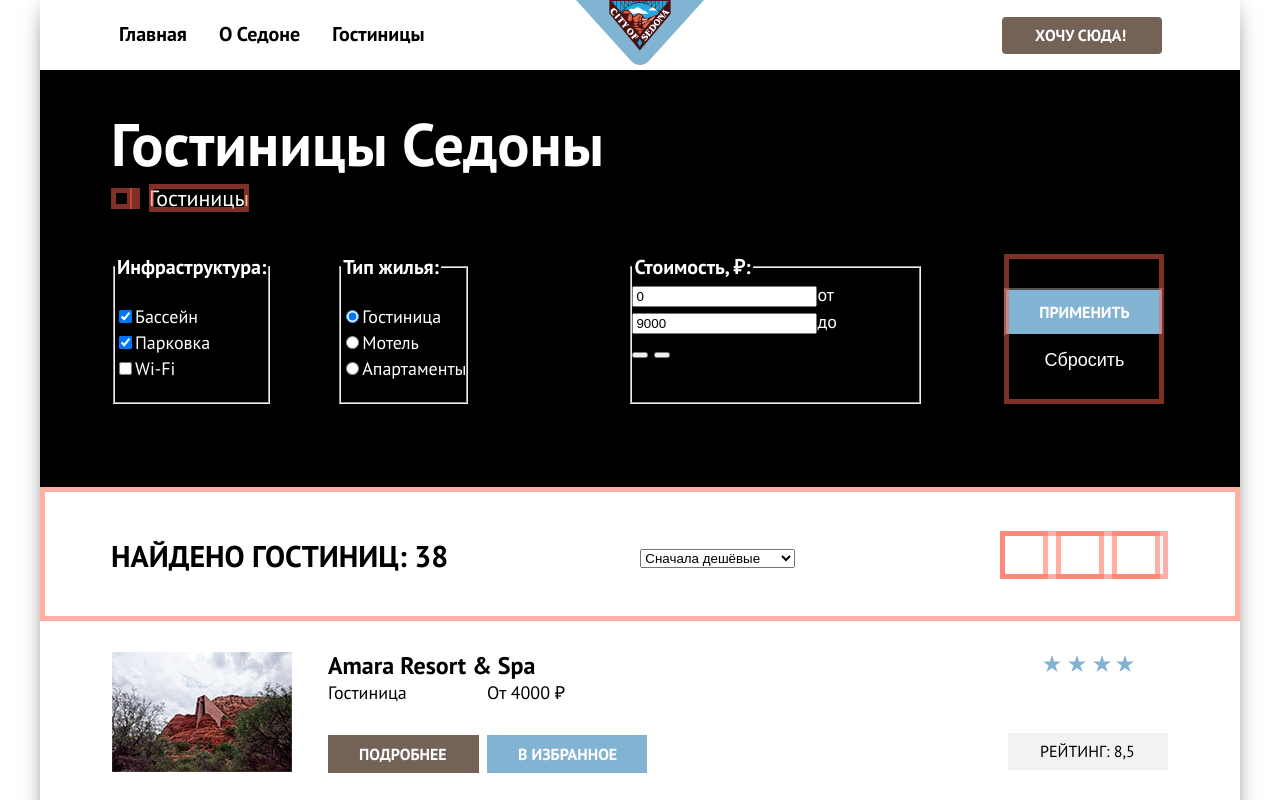
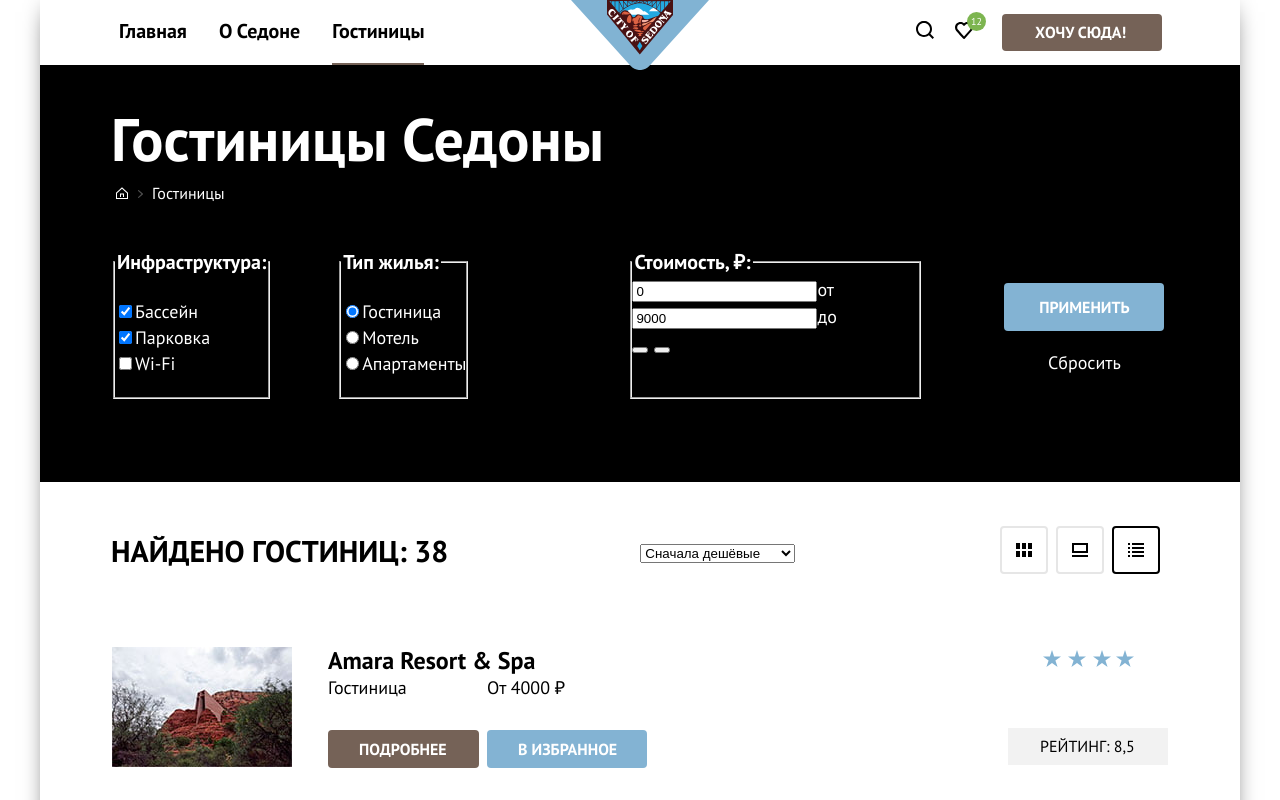
Before and after one commit to MarinaTymancha/1873177-sedona-32, a plain HTML site: page catalog.html in a window 1280 px wide. Shown: the top 800 px of the page. Drawn offline with Linux system fonts and the light colour scheme.

Commit message:
Декоративные элементы на внутренней странице

```diff
--- a/catalog.html
+++ b/catalog.html
@@ -11,26 +11,29 @@
         <nav class="navigation">
           <ul class="navigation-list">
             <li class="navigation-item">
-              <a class="navigation-link navigation-link-current" href="index.html">Главная</a>
+              <a class="navigation-link" href="index.html">Главная</a>
             </li>
             <li class="navigation-item">
               <a a class="navigation-link" href="#">О Седоне</a>
             </li>
-            <li class="navigation-item">
-              <a a class="navigation-link">Гостиницы</a>
+            <li class="navigation-item navigation-item-current">
+              <a a class="navigation-link navigation-link-current">Гостиницы</a>
             </li>
           </ul>
-          <a href="index.html">
-            <img class="logo" src="img/sedona-logo.svg" width="138" height="70" alt="Логотип сайта.">
+          <a class="logo" href="index.html">
+            <img src="img/sedona-logo.svg" width="138" height="70" alt="Логотип сайта.">
           </a>
           <ul class="navigation-user-list">
             <li class="navigation-user-item">
               <a class="navigation-user-link navigation-user-link-search" href="#">
+                <svg width="18" height="18" viewbox="0 0 18 18" fill="none" xmlns="http://www.w3.org/2000/svg"><g clip-path="url(#a)"><path d="m18 16.5-3.7-3.7c1-1.3 1.7-3 1.7-4.9 0-4.4-3.6-8-8-8S0 3.6 0 8c0 4.4 3.6 8 8 8 1.8 0 3.5-.6 4.9-1.7l3.7 3.7 1.4-1.5ZM8 14c-3.3 0-6-2.7-6-6s2.7-6 6-6 6 2.7 6 6-2.7 6-6 6Z" fill="#000"/></g><defs><clipPath id="a"><path fill="#fff" d="M0 0h18v18H0z"/></clipPath></defs></svg>
                 <span class="visually-hidden">Поиск</span>
               </a>
             </li>
             <li class="navigation-user-item">
               <a class="navigation-user-link navigation-user-link-favorite" href="#">
+                <svg width="18" height="17" viewBox="0 0 18 17" fill="none" xmlns="http://www.w3.org/2000/svg"><path d="M8.9 17C8.6 17 8.3 16.9 8.1 16.6C2.7 10.5 1.4 9.1 1.1 8.7C0.4 7.8 0 6.6 0 5.4C0 2.4 2.4 0 5.5 0C6.8 0 8 0.5 9 1.3C10 0.5 11.3 0 12.5 0C15.5 0 18 2.4 18 5.4C18 6.7 17.5 7.9 16.7 8.8L9.7 16.7C9.5 16.9 9.3 17 8.9 17ZM2.9 7.5C3.2 7.9 6.4 11.5 9 14.4L15.2 7.4C15.7 6.9 15.9 6.2 15.9 5.4C15.9 3.6 14.4 2.1 12.6 2.1C11.6 2.1 10.6 2.6 9.9 3.4C9.6 3.7 9.3 3.8 9 3.8C8.7 3.8 8.4 3.6 8.2 3.4C7.5 2.6 6.5 2.1 5.5 2.1C3.7 2.1 2.2 3.6 2.2 5.4C2.1 6.3 2.5 7 2.9 7.5C2.8 7.5 2.8 7.5 2.9 7.5Z" fill="black"/></svg>
+                <span class="favorite-count">12</span>
                 <span class="visually-hidden">Избранное</span>
               </a>
             </li>
@@ -49,18 +52,20 @@
             </h1>
             <ul class="breadcrumbs">
               <li class="breadcrumbs-item">
-                <a class="breadcrumbs-link breadcrumbs-link-home" href="index.html">
+                <a class="breadcrumbs-link-home" href="index.html">
+                  <svg width="12" height="12" viewBox="0 0 12 12" fill="none" xmlns="http://www.w3.org/2000/svg">
+                    <path d="M6 0.299988L0 5.79999V12H12V5.79999L6 0.299988ZM11 11H1V6.19999L6 1.69999L11 6.19999V11Z" fill="white"/>
+                    <path d="M4 10H5V7.5H7V10H8V6.5H4V10Z" fill="white"/>
+                  </svg>
                   <span class="visually-hidden">Главная страница</span>
                 </a>
               </li>
-              <li class="breadcrumbs-link breadcrumbs-link-index">
-              </li>
+
               <li class="breadcrumbs-item">
-                <a class="breadcrumbs-link">Гостиницы</a>
+                <a class="breadcrumbs-link-current" href="catalog.html">Гостиницы</a>
               </li>
             </ul>
           </header>
-
 
           <h2 class="visually-hidden">
             Фильтры поиска
@@ -123,7 +128,7 @@
             </fieldset>
             <div class="submit-reset">
               <button class="button search-filter-button" type="submit">Применить</button>
-              <button class="reset-button" type="reset">Сбросить</button>
+              <button class="button reset-button" type="reset">Сбросить</button>
             </div>
           </form>
         </section>
@@ -152,17 +157,17 @@
 
             <ul class="sorting-display">
               <li>
-                <a class="display-item" href="#">
+                <a class="display-item display-item-cards" href="#">
                   <span class="visually-hidden">Показать карточки</span>
                 </a>
               </li>
               <li>
-                <a class="display-item" href="#">
+                <a class="display-item display-item-slideshow" href="#">
                   <span class="visually-hidden">Крупные значки</span>
                 </a>
               </li>
               <li>
-                <a class="display-item" href="#" class="active">
+                <a class="display-item display-item-list" href="#" class="active">
                   <span class="visually-hidden">Показать список</span>
                 </a>
               </li>
--- a/styles/styles.css
+++ b/styles/styles.css
@@ -256,6 +256,7 @@ body {
   margin-left: 10px;
   height: 65px;
   cursor: pointer;
+  outline: none;
 }
 
 .main-container {
@@ -489,32 +490,75 @@ body {
   margin-top: 0;
   margin-bottom: 45px;
   padding: 0;
-  font-size: 16pxdi;
-  line-height: 21px;
+  font-size: 16px;
+  line-height: 20px;
   list-style-type: none;
 }
 
-.breadcrumbs-link {
-  color:#ffffff;
-  text-decoration: none;
-  outline: 5px solid rgba(255, 99, 78, 0.5);
-  outline-offset: -5px;
+.breadcrumbs-item:nth-child(2) {
+  position: relative;
+  margin-left: 13px;
+}
+
+.breadcrumbs-item:nth-child(2)::before {
+  position: absolute;
+  content: url("../img/catalog/index.svg");
+  left: -8px;
+  top: -1px;
+  opacity: 30%;
 }
 
 .breadcrumbs-link-home {
-  display: block;
-  min-width: 21px;
+  display: flex;
+  justify-content: center;
+  align-items: center;
+  min-width: 22px;
   min-height: 21px;
-  outline: 5px solid rgba(255, 99, 78, 0.5);
-  outline-offset: -5px;
 }
 
-.breadcrumbs-link-index {
-  min-width: 6px;
-  min-height: 8px;
-  margin-right: 11px;
-  outline: 5px solid rgba(255, 99, 78, 0.5);
-  outline-offset: -5px;
+.breadcrumbs-link-home svg {
+  margin-bottom: 2px;
+}
+
+.breadcrumbs-link-home:hover path {
+  fill: #ffffff99;
+}
+
+.breadcrumbs-link-home:focus {
+  outline: 3px solid #83B3D3;
+  border-radius: 2px;
+}
+
+.breadcrumbs-link-home:active {
+  outline: none;
+}
+
+.breadcrumbs-link-home:active path {
+  fill: #ffffff4d;
+}
+
+.breadcrumbs-link-current {
+  color:#ffffff;
+  text-decoration: none;
+  padding: 0 6px 2px 6px;
+}
+
+.breadcrumbs-link-current:hover {
+  color: #ffffff99;
+}
+
+.breadcrumbs-link-current:focus {
+  outline: 3px solid #83B3D3;
+  outline-offset: -2px;
+  border-radius: 2px;
+}
+
+.breadcrumbs-link-current:active {
+  color: #ffffff4d;
+}
+
+.breadcrumbs-link-current:active {
+  outline: none;
 }
 
 .inner-filters {
@@ -569,8 +613,6 @@ body {
   flex-direction: column;
   margin-left: 81px;
   padding-top: 34px;
-  outline: 5px solid rgba(255, 99, 78, 0.5);
-  outline-offset: -5px;
 }
 
 .search-filter-button {
@@ -580,24 +622,62 @@ body {
   background-color: #83B3D3;
   min-width: 160px;
   min-height: 48px;
+  margin-bottom: 20px;
+  border: none;
+  border-radius: 4px;
+  cursor: pointer;
+}
+
+.search-filter-button:hover {
+  background-color: #68A2CA;
+}
+
+.search-filter-button:focus {
+  background-color: #68A2CA;
+  outline: 3px solid #FFFFFF;
+}
+
+.search-filter-button:active {
+  background-color: #68A2CA;
+  color: #ffffff4d;
+  outline: none;
 }
 
 .reset-button {
+  align-self: center;
   font-size: 18px;
+  font-weight: 400;
   line-height: 23px;
+  text-transform: none;
   color: #ffffff;
+  padding-top: 0;
+  padding-bottom: 3px;
   background-color: transparent;
   border: none;
-  min-width: 160px;
-  min-height: 48px;
+  min-width: 94px;
+  min-height: 26px;
+  cursor: pointer;
+}
+
+.reset-button:hover {
+  color:#ffffff99
+}
+
+.reset-button:focus {
+  color:#ffffff;
+  outline: 3px solid #83B3D3;
+  border-radius: 2px;
+}
+
+.reset-button:active {
+  color: #ffffff4d;
+  outline: none;
 }
 
 .sorting-container {
   display: flex;
   align-items: center;
   padding: 44px 72px 42px 71px;
-  outline: 5px solid rgba(255, 99, 78, 0.5);
-  outline-offset: -5px;
 }
 
 .results {
@@ -614,8 +694,6 @@ body {
   padding-left: 0;
   margin: 0 0 0 auto;
   list-style: none;
-  outline: 5px solid rgba(255, 99, 78, 0.5);
-  outline-offset: -5px;
 }
 
 .display-item {
@@ -623,8 +701,38 @@ body {
   width: 48px;
   height: 48px;
   margin-right: 8px;
-  outline: 5px solid rgba(255, 99, 78, 0.5);
-  outline-offset: -5px;
+  border: 2px solid #E6E6E6;
+  border-radius: 4px;
+  box-sizing: border-box;
+  background-repeat: no-repeat;
+  background-size: 16px 14px;
+  background-position: center;
+}
+
+.display-item:hover {
+  border: 2px solid #83B3D3;
+}
+
+.display-item:focus {
+  border: 2px solid #83B3D3;
+  outline: none;
+}
+
+.display-item:active {
+  border: 2px solid #000000;
+}
+
+.display-item-cards {
+  background-image: url("../img/catalog/view-cards.svg");
+}
+
+.display-item-slideshow {
+  background-image: url("../img/catalog/view-slideshow.svg");
+}
+
+.display-item-list {
+  background-image: url("../img/catalog/view-list.svg");
+  border: 2px solid #000000;
 }
 
 .hotels-list {
@@ -649,11 +757,29 @@ body {
   padding-top: 2px;
 }
 
+.item-image:hover img {
+  opacity: 60%;
+}
+
+.item-image:focus {
+  outline: none;
+}
+
+.item-image:focus img {
+  outline: 3px solid #83B3D3;
+}
+
+.item-image:active img {
+  opacity: 30%;
+  outline: none;
+}
+
 .item-description {
   grid-column: 2 / 3;
 }
 
 .hotel-title {
+  display: flex;
   color: #000000;
   font-size: 24px;
   font-weight: 700;
@@ -662,8 +788,37 @@ body {
   text-decoration: none;
 }
 
+.hotel-title:hover {
+  color: #756257;
+}
+
+.hotel-title:focus {
+  color: #756257;
+  outline: none;
+}
+
 .hotel-title h4 {
+  position: relative;
   margin: 0;
+}
+
+.hotel-title:focus h4::before {
+  position: absolute;
+  content: "";
+  border: 3px solid #83B3D3;
+  border-radius: 8px;
+  width: calc(100% + 12px + 12px);
+  height: calc(100% + 7px + 7px);
+  top: -10px;
+  left: -15px;
+}
+
+.hotel-title:active {
+  color: #7562574d;
+}
+
+.hotel-title:active h4::before {
+  display: none;
 }
 
 .hotel-variant {
@@ -690,7 +845,23 @@ body {
   padding: 9px 32px 8px 31px;
   min-width: 151px;
   min-height: 37px;
+  border-radius: 4px;
   box-sizing: border-box;
+}
+
+.product-card-button:hover {
+  background-color: #615048;
+}
+
+.product-card-button:focus {
+  background-color: #615048;
+  outline: 3px solid #83B3D3;
+}
+
+.product-card-button:active {
+  color: #ffffff4d;
+  background-color: #615048;
+  outline: none;
 }
 
 .item-description p:nth-child(4) {
@@ -711,7 +882,26 @@ body {
   padding: 9px 29px 8px 31px;
   min-width: 160px;
   min-height: 37px;
+  border-radius: 4px;
   box-sizing: border-box;
+}
+
+.favorite-button:hover {
+  background-color: #68A2CA;
+  outline: 1px solid #756257;
+  outline-offset: -1px;
+}
+
+.favorite-button:focus {
+  background-color: #68A2CA;
+  outline: 3px solid #756257;
+}
+
+.favorite-button:active {
+  background-color: #68A2CA;
+  color: #ffffff4d;
+  outline: 1px solid #756257;
+  outline-offset: -1px;
 }
 
 .favorite-button-green {
@@ -724,7 +914,23 @@ body {
   padding: 9px 27px 8px 29px;
   min-width: 160px;
   min-height: 37px;
+  border-radius: 4px;
   box-sizing: border-box;
+}
+
+.favorite-button-green:hover {
+  background-color: #6C9E42;
+}
+
+.favorite-button-green:focus {
+  background-color: #6C9E42;
+  outline: 3px solid #756257;
+}
+
+.favorite-button-green:active {
+  background-color: #6C9E42;
+  color: #ffffff4d;
+  outline: none;
 }
 
 .item-rating {
@@ -766,8 +972,6 @@ body {
   display: flex;
   align-items: center;
   padding: 0 72px 0 72px;
-  outline: 5px solid rgba(255, 99, 78, 0.5);
-  outline-offset: -5px;
 }
 
 .pagination {
@@ -782,6 +986,22 @@ body {
   width: 625px;
   height: 55px;
   margin: 0 287px 30px 288px;
+  border-radius: 4px;
+}
+
+.pagination-show-more:hover {
+  background-color: #68A2CA;
+}
+
+.pagination-show-more:focus {
+  background-color: #68A2CA;
+  outline: 3px solid #756257;
+}
+
+.pagination-show-more:active {
+  background-color: #68A2CA;
+  color: #ffffff4d;
+  outline: none;
 }
 
 .pagination-show-more, .subscribe-button, .pagination-link  {
@@ -797,16 +1017,17 @@ body {
   margin-right: 7px;
 }
 
+.pagination-item:last-child a {
+  padding: 15px 16px 21px 16px;
+}
+
 .pagination-link {
   display: block;
   box-sizing: border-box;
   width: 55px;
   height: 55px;
   padding: 16px 16px 17px 21px;
-}
-
-.pagination-item:last-child a {
-  padding: 15px 16px 21px 16px;
+  border-radius: 4px;
 }
 
 .pagination-current {
@@ -814,6 +1035,22 @@ body {
   line-height: 26px;
   color: #000000;
   background-color: #F2F2F2;
+  cursor: auto;
+}
+
+.pagination-link:not(.pagination-current):hover {
+  background-color: #68A2CA;
+}
+
+.pagination-link:not(.pagination-current):focus {
+  background-color: #68A2CA;
+  outline: 3px solid #756257;
+}
+
+.pagination-link:not(.pagination-current):active {
+  background-color: #68A2CA;
+  color: #ffffff4d;
+  outline: none;
 }
 
 .subscription {
```
Also changed, not shown: img/catalog/index.svg (added).
